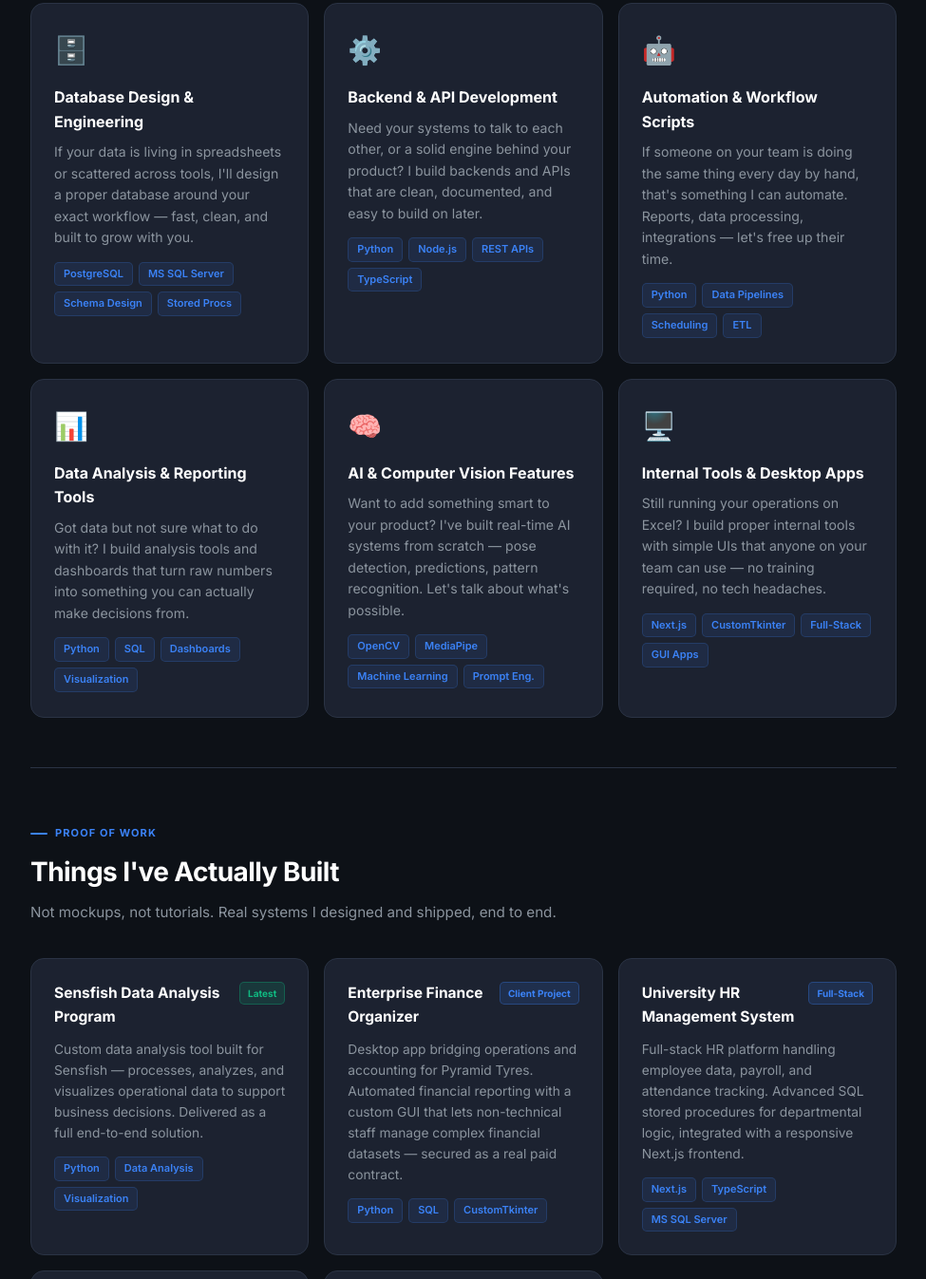
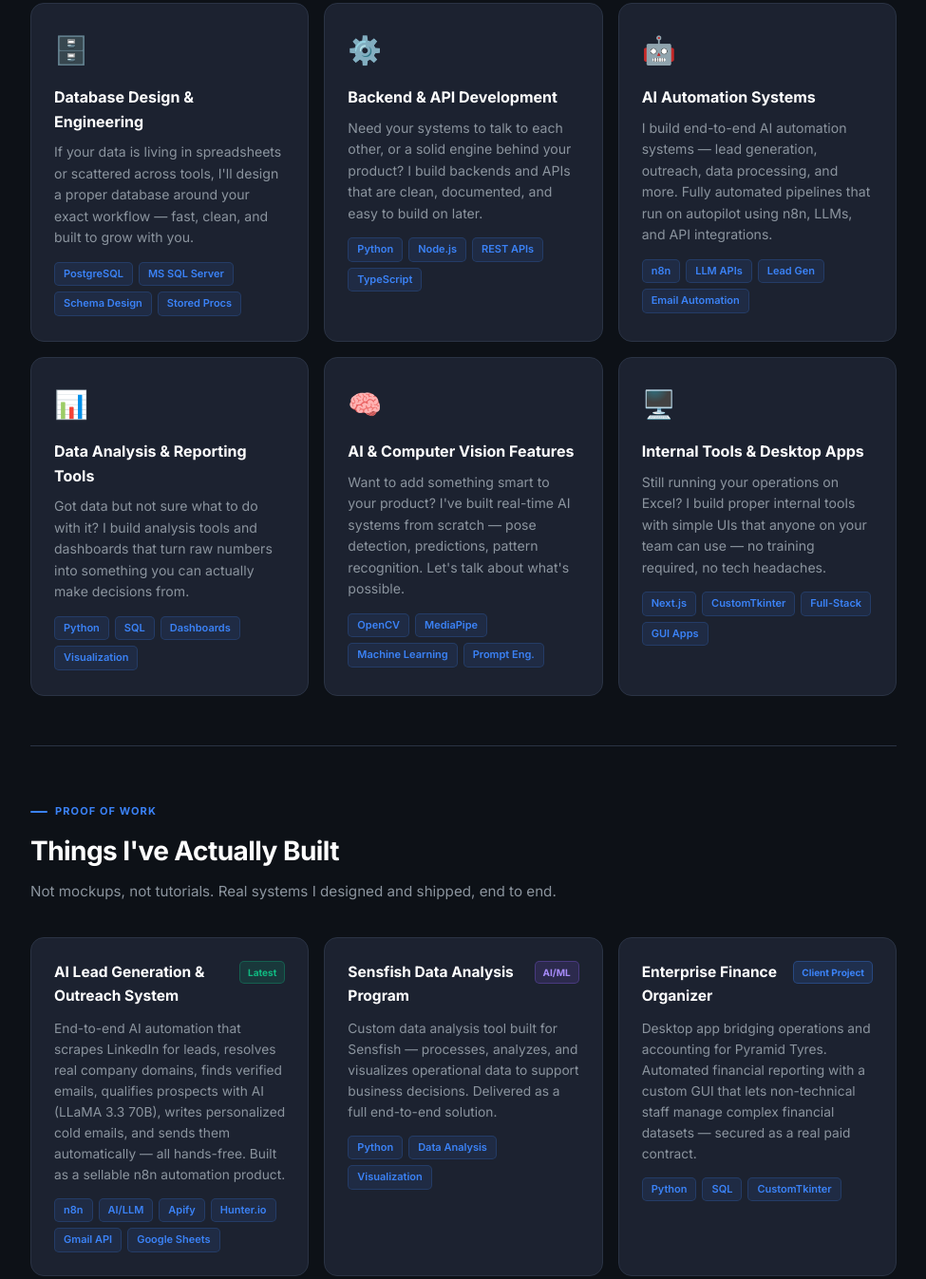
Before and after one commit to GamingGouda/GamingGouda.github.io, a plain HTML site: page index.html in a window 1280 px wide. Shown: the part 898-2245 px from the top of the page at 95% size, without its empty margins (152-1127 px from the left). Drawn offline with Linux system fonts and the light colour scheme.

Commit message:
Add AI Lead Generation & Outreach System to portfolio
- New project card: AI-powered lead gen system (n8n, LLM, Apify, Hunter.io, Gmail API)
- Updated services: added AI Automation Systems offering
- Updated tech stack: added LLM APIs (Groq, OpenAI) and n8n Automation

Co-Authored-By: Claude Opus 4.6 <noreply@anthropic.com>

```diff
--- a/index.html
+++ b/index.html
@@ -666,13 +666,13 @@
 
       <div class="service-card">
         <div class="service-icon">🤖</div>
-        <h3>Automation & Workflow Scripts</h3>
-        <p>If someone on your team is doing the same thing every day by hand, that's something I can automate. Reports, data processing, integrations — let's free up their time.</p>
+        <h3>AI Automation Systems</h3>
+        <p>I build end-to-end AI automation systems — lead generation, outreach, data processing, and more. Fully automated pipelines that run on autopilot using n8n, LLMs, and API integrations.</p>
         <div class="service-tags">
-          <span class="tag">Python</span>
-          <span class="tag">Data Pipelines</span>
-          <span class="tag">Scheduling</span>
-          <span class="tag">ETL</span>
+          <span class="tag">n8n</span>
+          <span class="tag">LLM APIs</span>
+          <span class="tag">Lead Gen</span>
+          <span class="tag">Email Automation</span>
         </div>
       </div>
 
@@ -725,8 +725,19 @@
 
       <div class="project-card">
         <div class="project-header">
+          <h3>AI Lead Generation &amp; Outreach System</h3>
+          <span class="project-badge badge-new">Latest</span>
+        </div>
+        <p>End-to-end AI automation that scrapes LinkedIn for leads, resolves real company domains, finds verified emails, qualifies prospects with AI (LLaMA 3.3 70B), writes personalized cold emails, and sends them automatically — all hands-free. Built as a sellable n8n automation product.</p>
+        <div class="service-tags">
+          <span class="tag">n8n</span><span class="tag">AI/LLM</span><span class="tag">Apify</span><span class="tag">Hunter.io</span><span class="tag">Gmail API</span><span class="tag">Google Sheets</span>
+        </div>
+      </div>
+
+      <div class="project-card">
+        <div class="project-header">
           <h3>Sensfish Data Analysis Program</h3>
-          <span class="project-badge badge-new">Latest</span>
+          <span class="project-badge badge-ai">AI/ML</span>
         </div>
         <p>Custom data analysis tool built for Sensfish — processes, analyzes, and visualizes operational data to support business decisions. Delivered as a full end-to-end solution.</p>
         <div class="service-tags">
@@ -804,6 +815,7 @@
           <span class="stack-item">OpenCV</span>
           <span class="stack-item">MediaPipe</span>
           <span class="stack-item">Machine Learning</span>
+          <span class="stack-item">LLM APIs (Groq, OpenAI)</span>
           <span class="stack-item">Prompt Engineering</span>
         </div>
       </div>
@@ -813,6 +825,7 @@
           <span class="stack-item">Node.js</span>
           <span class="stack-item">Next.js</span>
           <span class="stack-item">REST APIs</span>
+          <span class="stack-item">n8n Automation</span>
           <span class="stack-item">HTML / CSS</span>
           <span class="stack-item">CustomTkinter</span>
         </div>
```
